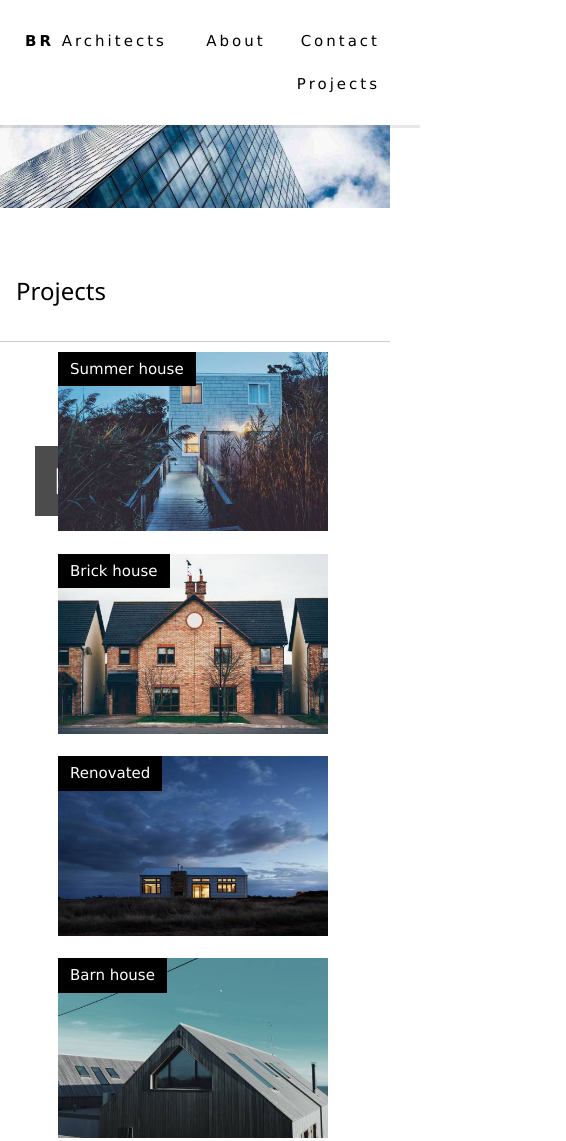
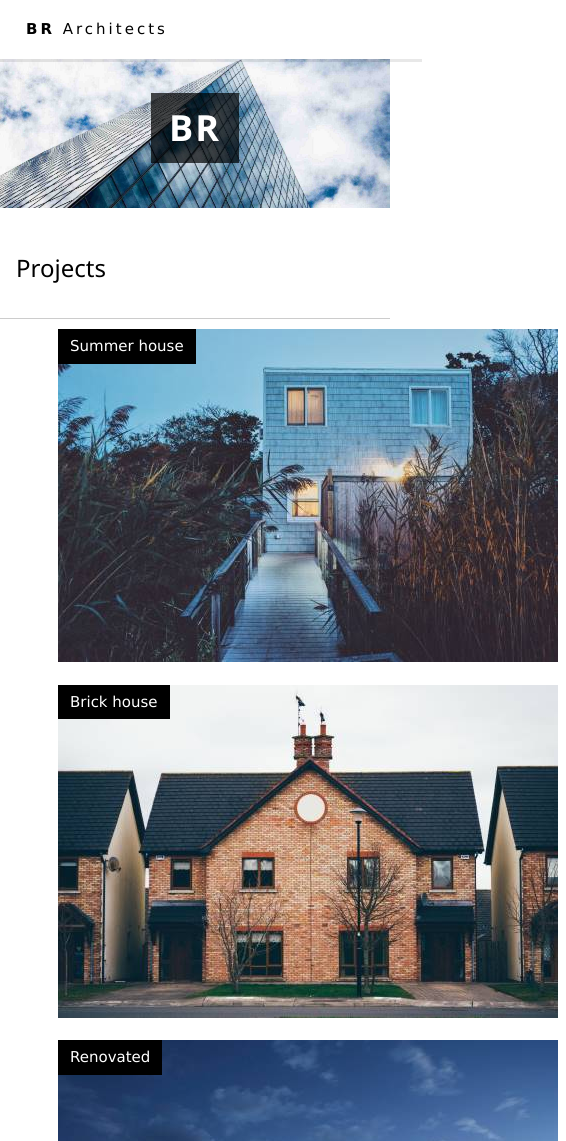
Before and after one commit to Michael2610/w3project-brarchitects, a plain HTML site: page index.html in a window 390 px wide. Shown: the top 1141 px of the page, 566 px wide, since content can reach past the window. Drawn offline with nearby package versions, Linux system fonts and the light colour scheme.

Commit message:
modifica div e contenuti

```diff
--- a/file.css
+++ b/file.css
@@ -5,10 +5,45 @@ body{
     line-height: 1.5;
 }
 
+@media only screen and (max-width:600px) {
+
+    .hide-small{
+        display: none;
+    }
+
+    b{
+        text-align: middle;
+    }
+
+}
+
+@media only screen and (max-width:625px) {
+
+    .containeroll{
+        width: 500px !important;
+        height: auto !important;
+    }
+
+    .containerfig{
+        width: 500px;
+        height: auto;
+    }
+
+    .table{
+        width: 500px;
+        height: auto;
+    }
+
+    .td{
+        align-self: center;
+    }
+}
+
 .table{
     border: 0px solid black;
     vertical-align: middle;
     border-spacing: 7px;
+    margin-bottom: 15px;
 }
 
 .td{
@@ -18,7 +53,7 @@ body{
 
 .header {
         background-color: white;
-        padding: 20px 15px;
+        padding: 8px 16px;
         text-align: center;
         width:100%;
         position:fixed;
@@ -38,11 +73,8 @@ body{
     vertical-align: middle;
     max-width:100%;
     height:auto;
+    margin: 0;
     z-index: -1;
-}
-
-figure{
-    margin: 0;
 }
 
 .figure{
@@ -160,9 +192,17 @@ hr{
 .center {
     position: absolute;
     top: 50%;
+    left: 50%;
+    transform: translate(-50%, -50%);
     width: 100%;
     text-align: center;
     letter-spacing: 5px;
+}
+
+.containercentro{
+        position: relative;
+        max-width: 1500px;
+        height: auto;
 }
 
 pre{
@@ -176,6 +216,7 @@ input[type=text]{
     font-family: Verdana, sans-serif;
     font-size: 15px;
     margin-left: 40px;
+    border:1px solid #ccc;
     cursor:text;
 }
 
--- a/index.html
+++ b/index.html
@@ -14,20 +14,21 @@
 
                     <a href="index.html" class="navs sinistra"><b> BR</b> Architects</a>
 
-                    <a href="#contact" class="navd destra">Contact</a>
+                    <a href="#contact" class="navd destra hide-small">Contact</a>
 
-                    <a href="#about" class="navd destra">About</a>
+                    <a href="#about" class="navd destra hide-small">About</a>
 
-                    <a href="#projects" class="navd destra">Projects</a>
+                    <a href="#projects" class="navd destra hide-small">Projects</a>
 
 
             </div>
         </nav>
 
-    <figure>
-        <img src="images/architect.jpg" class="imguno img" alt="Architect" width="1500px" height="auto">
-        <h1 class="center" style="text-align: center !important; font-size: 36px !important; color:white !important;"><span id="bgbr">BR</span> Architects</h1>
-    </figure>
+    <div class="containercentro">
+
+            <img src="images/architect.jpg" class="imguno img" alt="Architect" style="width:1500px; height:auto">
+            <h1 class="center" style="text-align: center !important; font-size: 36px !important; color:white !important; z-index: 1;"><span id="bgbr">BR</span> <span class="hide-small"> Architects</span></h1>
+    </div>
     <br>
 
 
@@ -100,7 +101,7 @@
 
                         <img src="images/john.jpg" style="margin-left: 10px; width:260px !important; height:auto !important;">
                             <h3 style="font-size: 25px; margin: 10px 10px;" align="justify">John Doe</h3>
-                            <p style="opacity: 0.5;" align="justify">CEO & Founder</p>
+                            <p style="opacity: 0.5; margin-left: 10px;" align="justify">CEO & Founder</p>
                             <pre align="justify">
   Phasellus eget enim eu lectus
   faucibus vestibulum. Suspendisse
@@ -114,7 +115,7 @@ sodales pellentesque elementum.
                     <div class="td">
                         <img src="images/jane.jpg" style="margin-left: 10px; width:260px !important; height:auto !important;">
                         <h3 style="font-size: 25px; margin: 10px 10px;" align="justify">Jane Doe</h3>
-                        <p style="opacity: 0.5;" align="justify">Architect</p>
+                        <p style="opacity: 0.5; margin-left: 10px;" align="justify">Architect</p>
                         <pre align="justify">
   Phasellus eget enim eu lectus
   faucibus vestibulum. Suspendisse
@@ -128,7 +129,7 @@ sodales pellentesque elementum.
                     <div class="td">
                         <img src="images/mike.jpg" style="margin-left: 10px; width:260px !important; height:auto !important;">
                         <h3 style="font-size: 25px; margin: 10px 10px;" align="justify">Mike Ross</h3>
-                        <p style="opacity: 0.5;" align="justify">Architect</p>
+                        <p style="opacity: 0.5; margin-left: 10px;" align="justify">Architect</p>
                         <pre align="justify">
   Phasellus eget enim eu lectus
   faucibus vestibulum. Suspendisse
@@ -142,7 +143,7 @@ sodales pellentesque elementum.
                     <div class="td">
                         <img src="images/dan.jpg" style="margin-left: 10px; width:260px !important; height:auto !important;">
                         <h3 style="font-size: 25px; margin: 10px 10px;" align="justify">Dan Star</h3>
-                        <p style="opacity: 0.5;" align="justify">Architect</p>
+                        <p style="opacity: 0.5; margin-left: 10px;" align="justify">Architect</p>
                         <pre align="justify">
   Phasellus eget enim eu lectus
   faucibus vestibulum. Suspendisse
```
Lines whose indentation alone changed are shown as unchanged.
